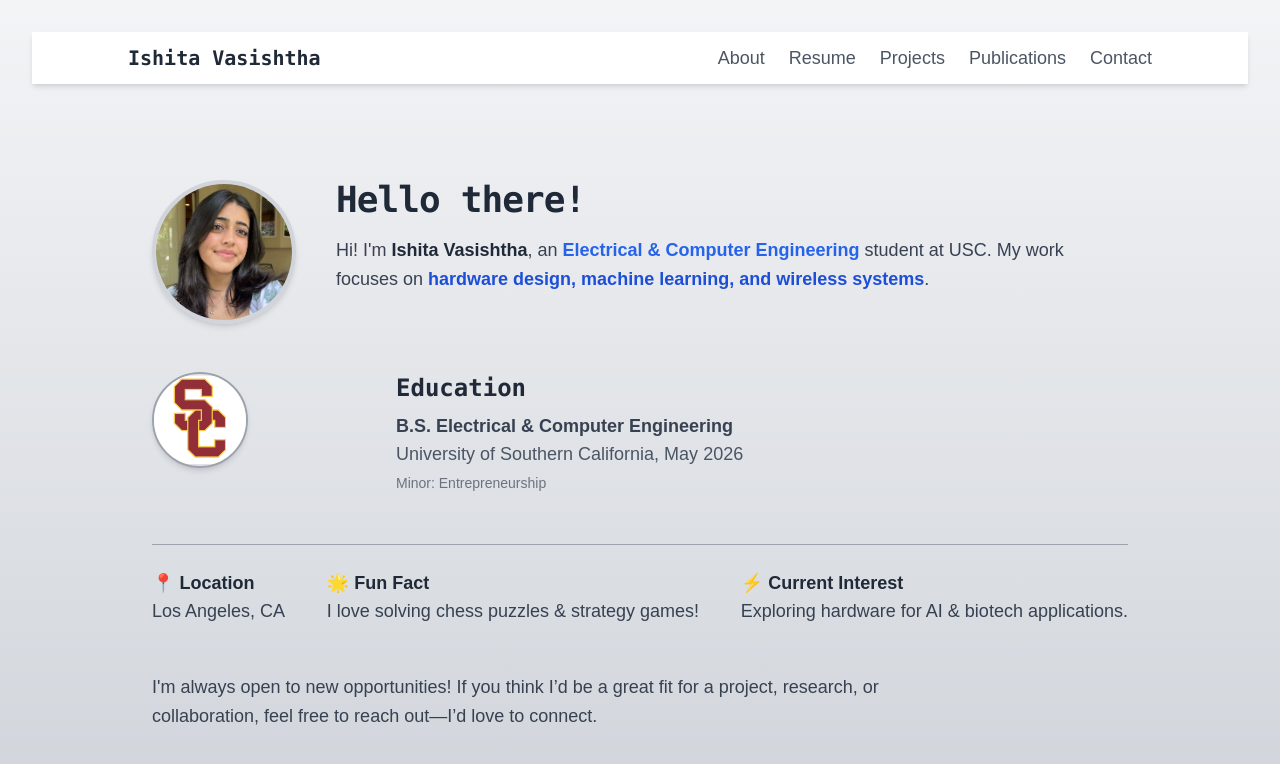
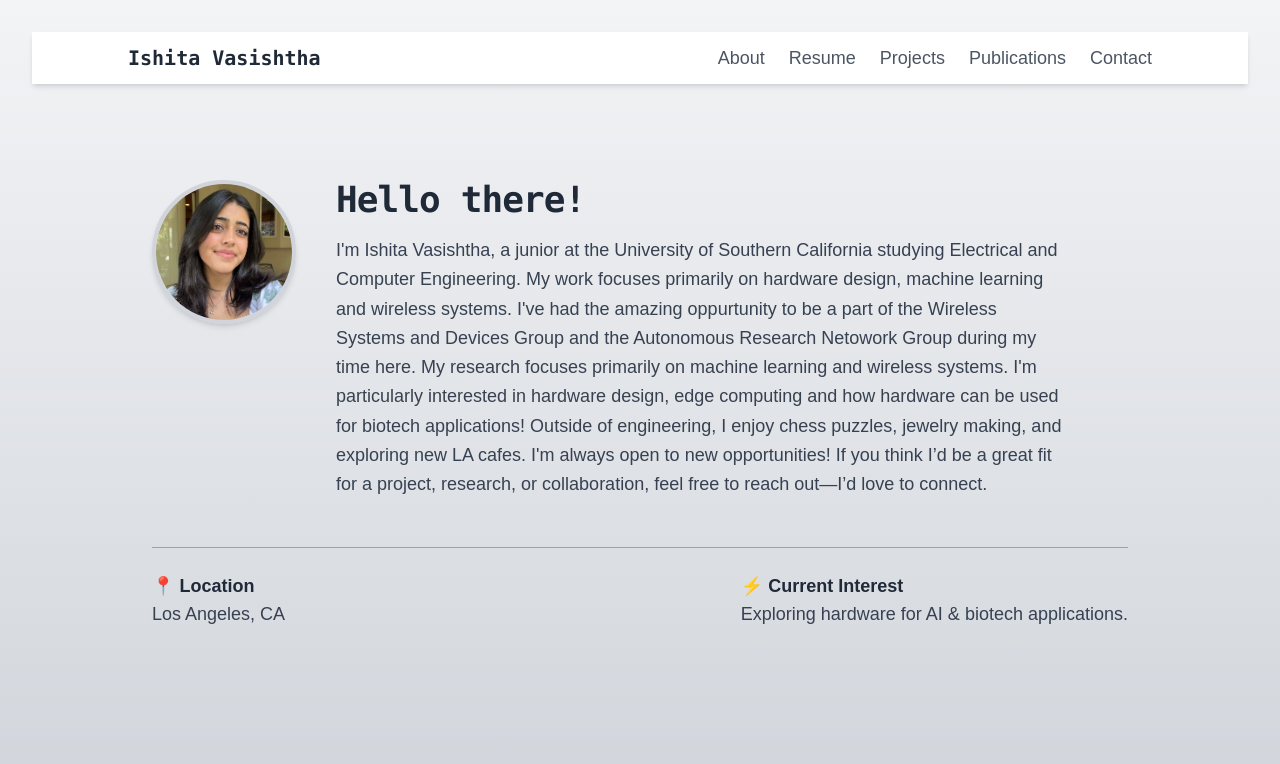
Before and after one commit to ishitav/ishitav.github.io, a Next.js app: page /ishitav.github.io/about in a window 1280 px wide. Shown: the top 764 px of the page. Built offline with nearby package versions, Linux system fonts and the light colour scheme.

Commit message:
just getting bare bones of about page uploaded

```diff
--- a/src/app/about/page.js
+++ b/src/app/about/page.js
@@ -24,29 +24,7 @@ export default function About() {
               Hello there!
             </h1>
             <p className="mt-4 text-lg text-gray-700 leading-relaxed">
-              Hi! I'm <strong className="text-gray-800">Ishita Vasishtha</strong>, an
-              <strong className="text-blue-600"> Electrical & Computer Engineering </strong>
-              student at USC. My work focuses on
-              <strong className="text-blue-700"> hardware design, machine learning, and wireless systems</strong>.
-            </p>
-          </div>
-        </div>
-
-        {/* 🔹 Education Section (More Spread Out) */}
-        <div className="mt-12 flex flex-col sm:flex-row items-center sm:items-start sm:justify-between text-left">
-
-          {/* USC Logo */}
-          <div className="w-24 h-24 rounded-full border-2 border-gray-400 shadow-md overflow-hidden">
-            <img src="/usc-logo.png" alt="USC Logo" className="w-full h-full object-cover" />
-          </div>
-
-          {/* Education Details */}
-          <div className="sm:w-3/4">
-            <h2 className="text-2xl font-semibold text-gray-800 font-mono">Education</h2>
-            <p className="mt-2 text-lg text-gray-700">
-              <strong>B.S. Electrical & Computer Engineering</strong> <br />
-              <span className="text-gray-600">University of Southern California, May 2026</span> <br />
-              <span className="text-gray-500 text-sm">Minor: Entrepreneurship</span>
+            I'm Ishita Vasishtha, a junior at the University of Southern California studying Electrical and Computer Engineering. My work focuses primarily on hardware design, machine learning and wireless systems. I've had the amazing oppurtunity to be a part of the Wireless Systems and Devices Group and the Autonomous Research Netowork Group during my time here. My research focuses primarily on machine learning and wireless systems. I'm particularly interested in hardware design, edge computing and how hardware can be used for biotech applications! Outside of engineering, I enjoy chess puzzles, jewelry making, and exploring new LA cafes. I'm always open to new opportunities! If you think I’d be a great fit for a project, research, or collaboration, feel free to reach out—I’d love to connect.
             </p>
           </div>
         </div>
@@ -58,10 +36,7 @@ export default function About() {
               <span className="font-semibold text-gray-800">📍 Location</span> <br />
               Los Angeles, CA
             </div>
-            <div>
-              <span className="font-semibold text-gray-800">🌟 Fun Fact</span> <br />
-              I love solving chess puzzles & strategy games!
-            </div>
+
             <div>
               <span className="font-semibold text-gray-800">⚡ Current Interest</span> <br />
               Exploring hardware for AI & biotech applications.
@@ -69,10 +44,7 @@ export default function About() {
           </div>
         </div>
 
-        {/* 🔹 Opportunity Section */}
-        <p className="mt-12 text-lg text-gray-700 leading-relaxed sm:w-3/4">
-          I'm always open to new opportunities! If you think I’d be a great fit for a project, research, or collaboration, feel free to reach out—I’d love to connect.
-        </p>
+
 
       </section>
     </main>
```
